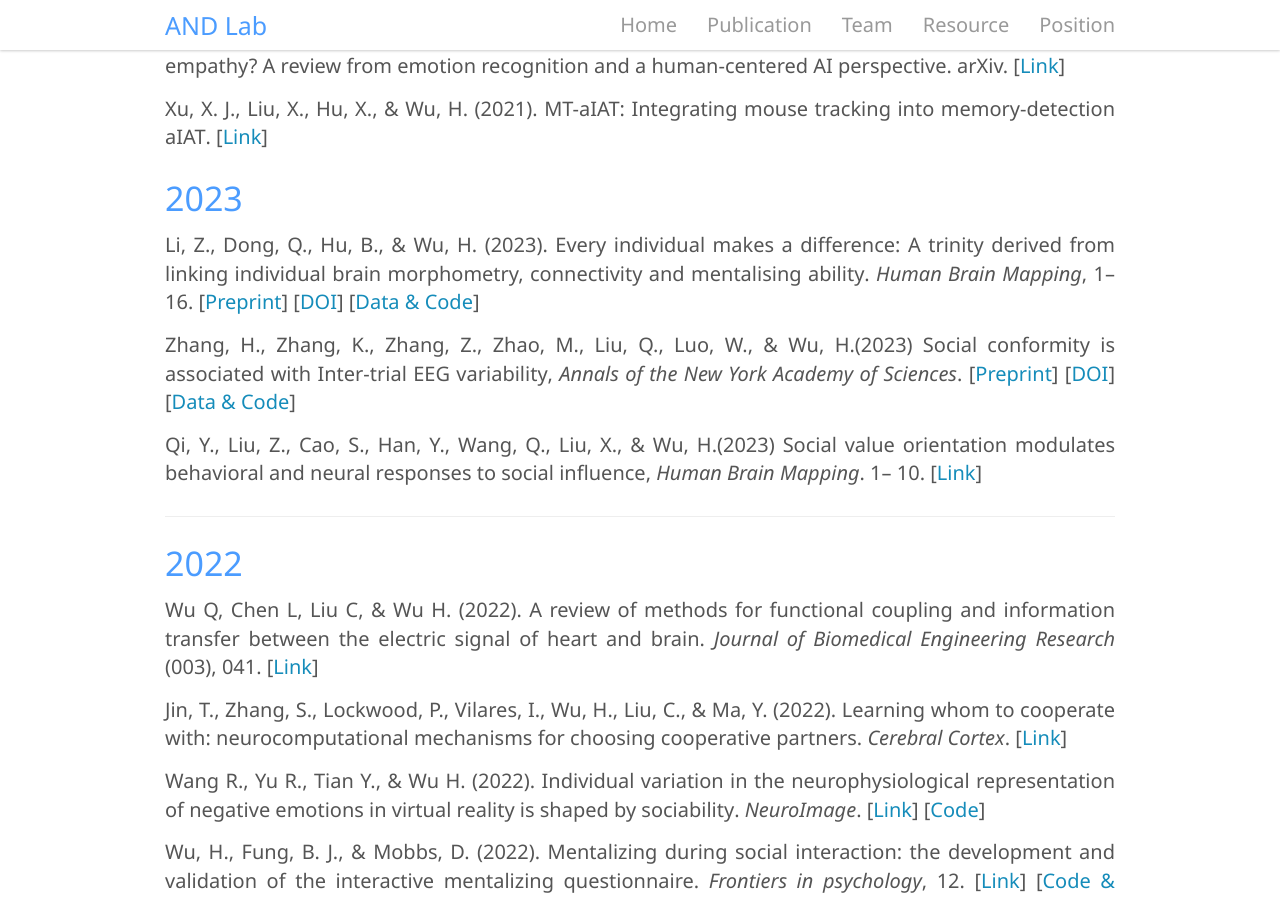
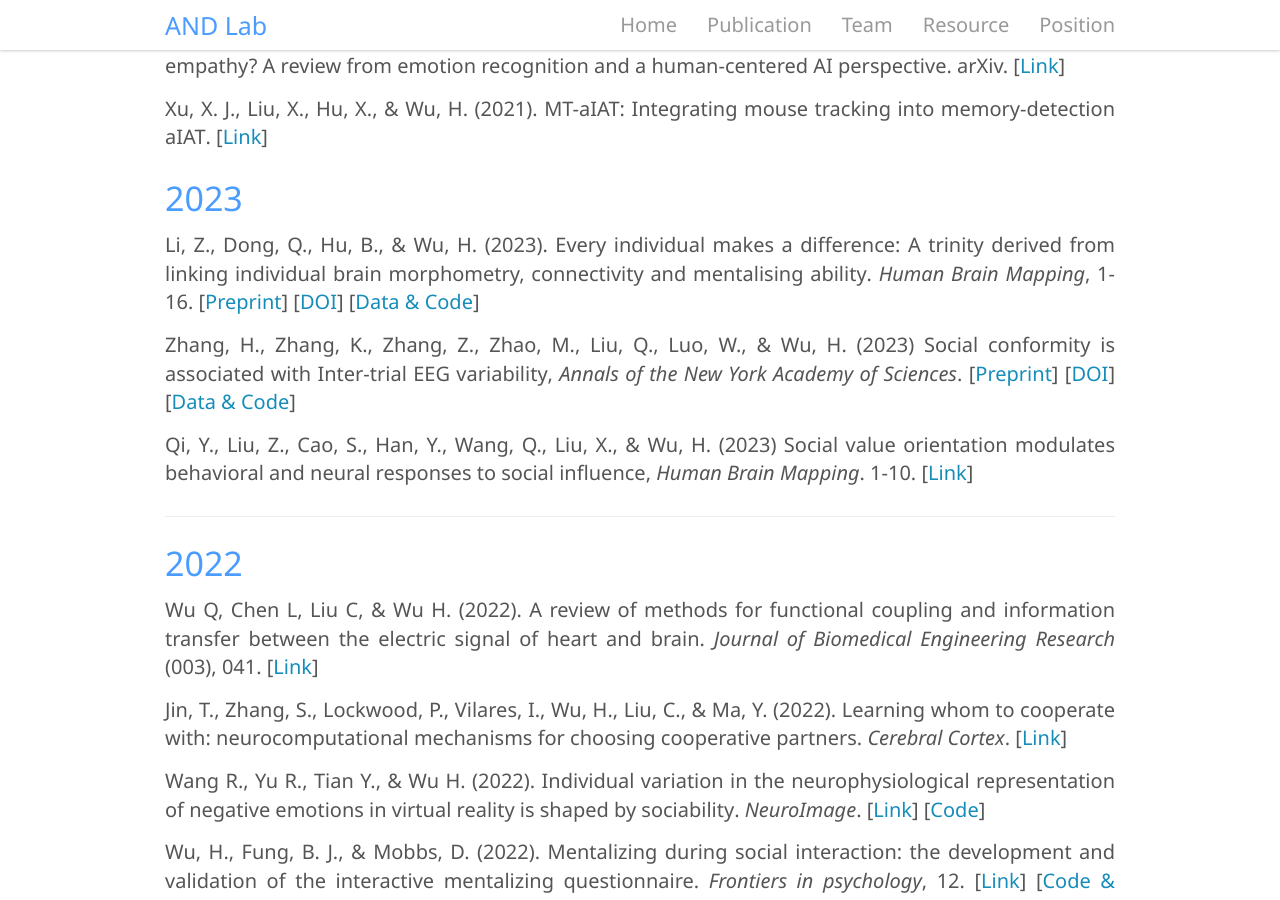
Before and after one commit to andlab-um/lab-website, a Jekyll site: the page built from _pages/publication.md, in a window 1280 px wide and 900 px high, scrolled down 490 px. Built offline with Jekyll 4.4.1, drawn with Linux system fonts in a browser that asks for light colours; nearby versions of some CDN libraries.

```diff
--- a/_pages/publication.md
+++ b/_pages/publication.md
@@ -27,11 +27,11 @@ Xu, X. J., Liu, X., Hu, X., & Wu, H. (2021). **MT-aIAT: Integrating mouse tracki
 
 ### 2023
 
-Li, Z., Dong, Q., Hu, B., & Wu, H. (2023). **Every individual makes a difference: A trinity derived from linking individual brain morphometry, connectivity and mentalising ability**. *Human Brain Mapping*, 1– 16. [[Preprint](https://doi.org/10.1101/2022.04.11.487870){:target="_blank"}] [[DOI](https://onlinelibrary.wiley.com/doi/10.1002/hbm.26285){:target="_blank"}] [[Data & Code](https://github.com/andlab-um/trinity){:target="_blank"}]
+Li, Z., Dong, Q., Hu, B., & Wu, H. (2023). **Every individual makes a difference: A trinity derived from linking individual brain morphometry, connectivity and mentalising ability**. *Human Brain Mapping*, 1-16. [[Preprint](https://doi.org/10.1101/2022.04.11.487870){:target="_blank"}] [[DOI](https://onlinelibrary.wiley.com/doi/10.1002/hbm.26285){:target="_blank"}] [[Data & Code](https://github.com/andlab-um/trinity){:target="_blank"}]
 
-Zhang, H., Zhang, K., Zhang, Z., Zhao, M., Liu, Q., Luo, W., & Wu, H.(2023) **Social conformity is associated with Inter-trial EEG variability**, *Annals of the New York Academy of Sciences*. [[Preprint](https://doi.org/10.1101/2021.10.29.465647){:target="_blank"}] [[DOI](https://doi.org/10.1111/nyas.14983){:target="_blank"}] [[Data & Code](https://github.com/andlab-um/Trust-untrust-face-judge){:target="_blank"}]
+Zhang, H., Zhang, K., Zhang, Z., Zhao, M., Liu, Q., Luo, W., & Wu, H. (2023) **Social conformity is associated with Inter-trial EEG variability**, *Annals of the New York Academy of Sciences*. [[Preprint](https://doi.org/10.1101/2021.10.29.465647){:target="_blank"}] [[DOI](https://doi.org/10.1111/nyas.14983){:target="_blank"}] [[Data & Code](https://github.com/andlab-um/Trust-untrust-face-judge){:target="_blank"}]
 
-Qi, Y., Liu, Z., Cao, S., Han, Y., Wang, Q., Liu, X., & Wu, H.(2023) **Social value orientation modulates behavioral and neural responses to social influence**, *Human Brain Mapping*. 1– 10. [[Link](https://doi.org/10.1002/hbm.26276){:target="_blank"}]
+Qi, Y., Liu, Z., Cao, S., Han, Y., Wang, Q., Liu, X., & Wu, H. (2023) **Social value orientation modulates behavioral and neural responses to social influence**, *Human Brain Mapping*. 1-10. [[Link](https://doi.org/10.1002/hbm.26276){:target="_blank"}]
 
 ---
 
```
